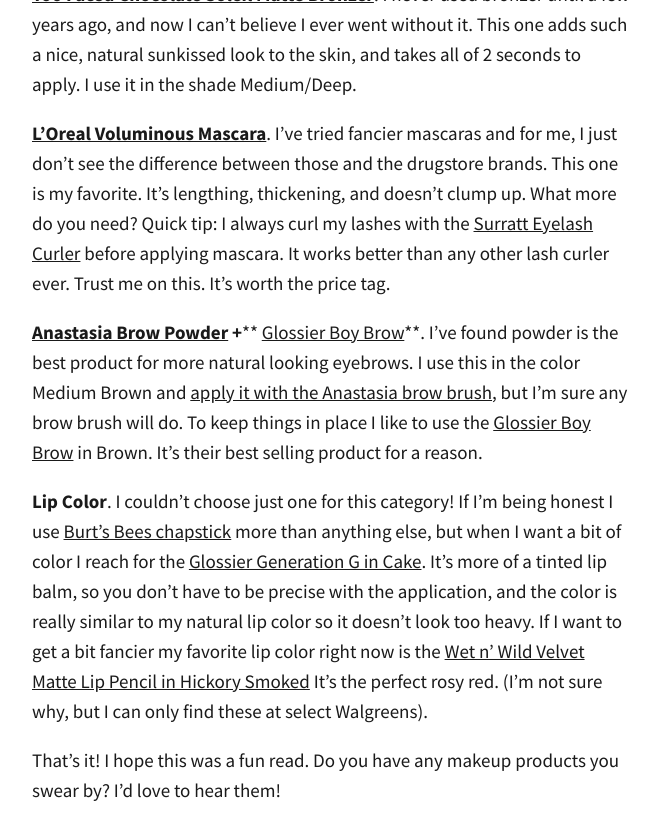
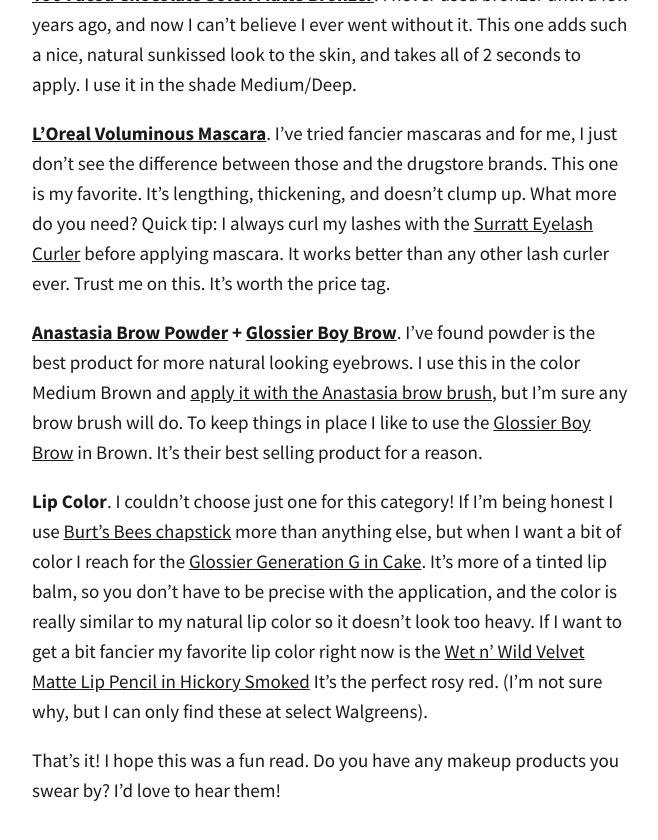
Before and after one commit to totiffany/totiffany.github.io, a Jekyll site: the page built from _posts/2018-07-19-My-Everyday-Makeup-Routine.md, in a window 1280 px wide and 900 px high, scrolled down 1577 px. Shown: the top 840 px of the window, without its empty margins (308-966 px from the left). Built offline with Jekyll 4.4.1, drawn with Linux system fonts in a browser that asks for light colours; our own code applies the rules of GitHub Pages for plain Markdown files; comment, search, counter and statistics services are not loaded.

Commit message:
Update 2018-07-19-My-Everyday-Makeup-Routine.md

```diff
--- a/_posts/2018-07-19-My-Everyday-Makeup-Routine.md
+++ b/_posts/2018-07-19-My-Everyday-Makeup-Routine.md
@@ -24,7 +24,7 @@ Years later – I'm still growing my eyebrows back in, and I tend to avoid eyeli
 
 [**L'Oreal Voluminous Mascara**](https://www.amazon.com/gp/product/B004BIZ0PM/ref=as_li_tl?ie=UTF8&camp=1789&creative=9325&creativeASIN=B004BIZ0PM&linkCode=as2&tag=redletterda04-20&linkId=25097545d6e92bf62e3e818c99fc7081). I've tried fancier mascaras and for me, I just don't see the difference between those and the drugstore brands. This one is my favorite. It's lengthing, thickening, and doesn't clump up. What more do you need? Quick tip: I always curl my lashes with the [Surratt Eyelash Curler](https://www.sephora.com/product/relevee-lash-curler-P394163?skuId=1673482&icid2=products%20grid:p394163) before applying mascara. It works better than any other lash curler ever. Trust me on this. It's worth the price tag.
 
-[**Anastasia Brow Powder**](https://www.sephora.com/product/brow-powder-duo-P69300?skuId=929778&om_mmc=ppc-GG_1165716881_53825938700_aud-299050440478:pla-419487263469_929778_257731947962_9031944_c&country_switch=us&lang=en&gclid=CPCor-XyrNwCFaOhZQodn54Mdg&gclsrc=ds) **+**** [Glossier Boy Brow](https://glossier.com?g_ref=8b6dce93f5bd81)**. I've found powder is the best product for more natural looking eyebrows. I use this in the color Medium Brown and [apply it with the Anastasia brow brush](https://www.amazon.com/gp/product/B0149KGY3S/ref=as_li_tl?ie=UTF8&camp=1789&creative=9325&creativeASIN=B0149KGY3S&linkCode=as2&tag=redletterda04-20&linkId=fddfdae1224bfdb3902005778477baea), but I'm sure any brow brush will do. To keep things in place I like to use the [Glossier Boy Brow](https://glossier.com?g_ref=8b6dce93f5bd81) in Brown. It's their best selling product for a reason.
+[**Anastasia Brow Powder**](https://www.sephora.com/product/brow-powder-duo-P69300?skuId=929778&om_mmc=ppc-GG_1165716881_53825938700_aud-299050440478:pla-419487263469_929778_257731947962_9031944_c&country_switch=us&lang=en&gclid=CPCor-XyrNwCFaOhZQodn54Mdg&gclsrc=ds) **+ [Glossier Boy Brow](https://glossier.com?g_ref=8b6dce93f5bd81)**. I've found powder is the best product for more natural looking eyebrows. I use this in the color Medium Brown and [apply it with the Anastasia brow brush](https://www.amazon.com/gp/product/B0149KGY3S/ref=as_li_tl?ie=UTF8&camp=1789&creative=9325&creativeASIN=B0149KGY3S&linkCode=as2&tag=redletterda04-20&linkId=fddfdae1224bfdb3902005778477baea), but I'm sure any brow brush will do. To keep things in place I like to use the [Glossier Boy Brow](https://glossier.com?g_ref=8b6dce93f5bd81) in Brown. It's their best selling product for a reason.
 
 **Lip Color**. I couldn't choose just one for this category! If I'm being honest I use [Burt's Bees chapstick](https://www.amazon.com/gp/product/B00076TOUO/ref=as_li_tl?ie=UTF8&camp=1789&creative=9325&creativeASIN=B00076TOUO&linkCode=as2&tag=redletterda04-20&linkId=b5df0be9276ac5ca57636f669522df89) more than anything else, but when I want a bit of color I reach for the [Glossier Generation G in Cake](https://glossier.com?g_ref=8b6dce93f5bd81). It's more of a tinted lip balm, so you don't have to be precise with the application, and the color is really similar to my natural lip color so it doesn't look too heavy. If I want to get a bit fancier my favorite lip color right now is the [Wet n' Wild Velvet Matte Lip Pencil in Hickory Smoked](https://www.wetnwildbeauty.com/lips/lip-color/naked-protest-velvet-matte-lip-color.html) It's the perfect rosy red. (I'm not sure why, but I can only find these at select Walgreens).
 
```
